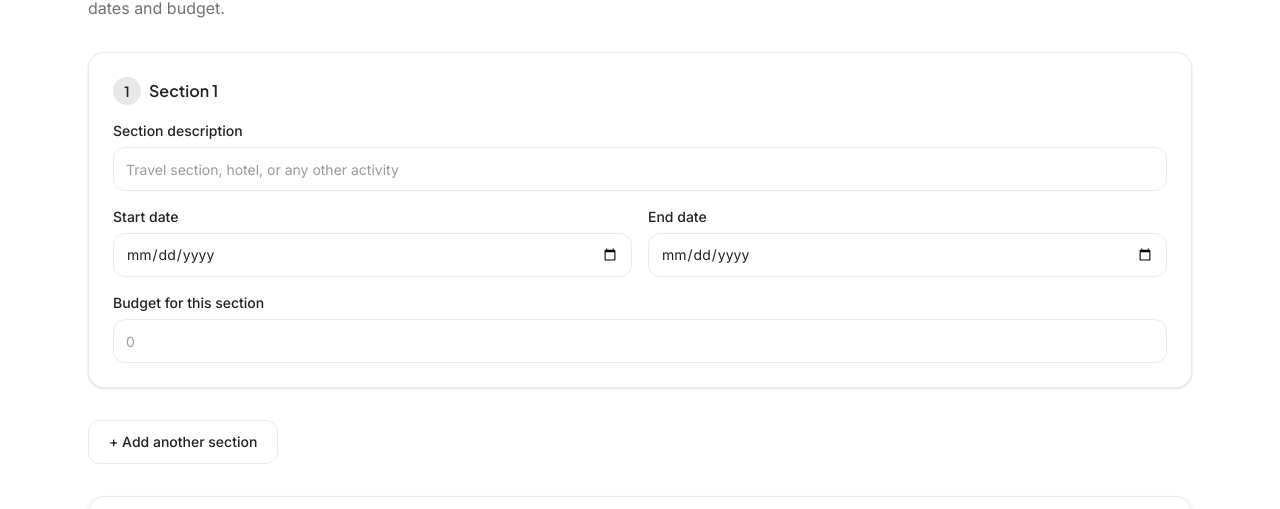
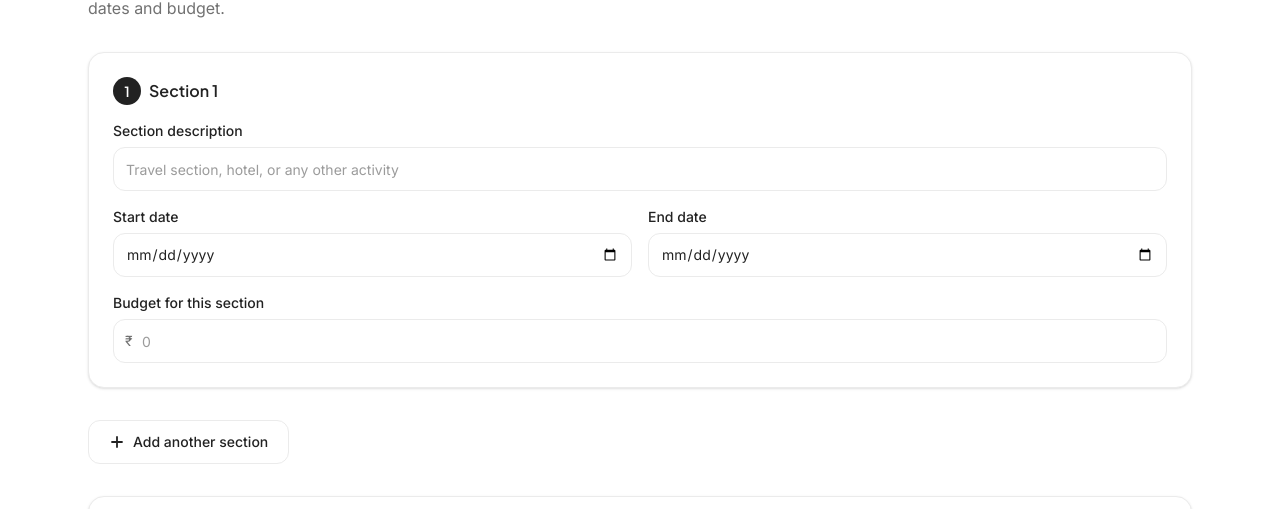
Before and after one commit to RajRathore1/odoo-ldce-hackathon-26, a Next.js app in the folder Frontend/: page /trips/new/itinerary in a window 1280 px wide. Shown: the part 173-682 px from the top of the page. Built offline with nearby package versions, Linux system fonts and the light colour scheme.

Commit message:
style: polish trip creation and itinerary screens

```diff
--- a/Frontend/src/app/(main)/trips/new/itinerary/page.tsx
+++ b/Frontend/src/app/(main)/trips/new/itinerary/page.tsx
@@ -83,7 +83,8 @@ export default function ItineraryBuilderPage() {
       </div>
 
       <Button type="button" variant="outline" onClick={addSection}>
-        + Add another section
+        <PlusIcon />
+        Add another section
       </Button>
 
       <div className="flex items-center justify-between rounded-2xl border border-border bg-surface p-5 shadow-sm sm:p-6">
@@ -101,3 +102,19 @@ export default function ItineraryBuilderPage() {
     </form>
   );
 }
+
+function PlusIcon() {
+  return (
+    <svg
+      viewBox="0 0 16 16"
+      fill="none"
+      stroke="currentColor"
+      strokeWidth="1.8"
+      strokeLinecap="round"
+      className="size-4"
+      aria-hidden
+    >
+      <path d="M8 3v10M3 8h10" />
+    </svg>
+  );
+}
--- a/Frontend/src/components/itinerary-section.tsx
+++ b/Frontend/src/components/itinerary-section.tsx
@@ -1,6 +1,7 @@
 "use client";
 
-import { Input } from "@/components/ui/field";
+import { Input, controlStyles } from "@/components/ui/field";
+import { cn } from "@/lib/cn";
 
 export type ItinerarySectionData = {
   id: string;
@@ -26,10 +27,10 @@ export function ItinerarySection({
   removable,
 }: ItinerarySectionProps) {
   return (
-    <div className="rounded-2xl border border-border bg-surface p-5 shadow-sm sm:p-6">
+    <div className="rounded-2xl border border-border bg-surface p-5 shadow-sm transition-shadow hover:shadow-md sm:p-6">
       <div className="mb-4 flex items-center justify-between">
         <span className="inline-flex items-center gap-2 font-heading text-base font-semibold">
-          <span className="flex size-7 items-center justify-center rounded-full bg-primary/10 text-sm text-primary">
+          <span className="flex size-7 items-center justify-center rounded-full bg-primary text-sm text-white">
             {index + 1}
           </span>
           Section {index + 1}
@@ -39,8 +40,9 @@ export function ItinerarySection({
           <button
             type="button"
             onClick={onRemove}
-            className="text-sm font-medium text-text-muted hover:text-danger"
+            className="inline-flex items-center gap-1.5 rounded-full px-2.5 py-1 text-sm font-medium text-text-muted transition-colors hover:bg-danger/10 hover:text-danger"
           >
+            <TrashIcon />
             Remove
           </button>
         )}
@@ -72,18 +74,44 @@ export function ItinerarySection({
           required
         />
 
-        <Input
-          label="Budget for this section"
+        <div className="space-y-1.5 sm:col-span-2">
+          <label className="block text-sm font-medium text-text">
+            Budget for this section
+          </label>
+          <div className="relative">
+            <span className="pointer-events-none absolute top-1/2 left-3 -translate-y-1/2 text-sm text-text-muted">
+              ₹
+            </span>
+            <input
               type="number"
               inputMode="decimal"
               min={0}
               placeholder="0"
               value={section.budget}
               onChange={(event) => onChange({ budget: event.target.value })}
-          wrapperClassName="sm:col-span-2"
+              className={cn(controlStyles, "h-11 pl-7")}
               required
             />
           </div>
         </div>
+      </div>
+    </div>
   );
 }
+
+function TrashIcon() {
+  return (
+    <svg
+      viewBox="0 0 20 20"
+      fill="none"
+      stroke="currentColor"
+      strokeWidth="1.6"
+      strokeLinecap="round"
+      strokeLinejoin="round"
+      className="size-3.5"
+      aria-hidden
+    >
+      <path d="M4 5.5h12M7.5 5.5V4a1 1 0 0 1 1-1h3a1 1 0 0 1 1 1v1.5M8.25 9v5M11.75 9v5M5.5 5.5 6 16a1 1 0 0 0 1 1h6a1 1 0 0 0 1-1l.5-10.5" />
+    </svg>
+  );
+}
--- a/Frontend/src/components/trip-details-form.tsx
+++ b/Frontend/src/components/trip-details-form.tsx
@@ -120,21 +120,27 @@ export function TripDetailsForm() {
           description="Tap to add places to visit or activities to perform — fine-tune each one in the next step."
         />
         <div className="flex flex-wrap gap-2">
-          {suggestions.map((suggestion) => (
+          {suggestions.map((suggestion) => {
+            const isAdded = added.has(suggestion.id);
+            return (
               <button
                 key={suggestion.id}
                 type="button"
-              onClick={() => toggleSuggestion(suggestion.id, suggestion.label)}
+                onClick={() =>
+                  toggleSuggestion(suggestion.id, suggestion.label)
+                }
                 className={cn(
-                "rounded-full border px-4 py-2 text-sm font-medium transition-colors",
-                added.has(suggestion.id)
-                  ? "border-primary bg-primary text-white"
-                  : "border-border bg-surface text-text hover:border-primary/30",
+                  "inline-flex items-center gap-1.5 rounded-full border px-4 py-2 text-sm font-medium transition-all active:scale-[0.97]",
+                  isAdded
+                    ? "border-primary bg-primary text-white shadow-sm"
+                    : "border-border bg-surface text-text hover:border-primary/30 hover:shadow-sm",
                 )}
               >
+                {isAdded && <CheckIcon />}
                 {suggestion.label}
               </button>
-          ))}
+            );
+          })}
         </div>
       </section>
 
@@ -149,9 +155,9 @@ export function TripDetailsForm() {
             {sections.map((section, index) => (
               <div
                 key={section.id}
-                className="flex items-center gap-3 rounded-xl border border-border bg-surface p-3"
+                className="flex items-center gap-3 rounded-xl border border-border bg-surface p-3 shadow-sm transition-shadow hover:shadow-md"
               >
-                <span className="flex size-8 shrink-0 items-center justify-center rounded-full bg-bg text-sm font-semibold text-text-muted">
+                <span className="flex size-8 shrink-0 items-center justify-center rounded-full bg-primary/10 text-sm font-semibold text-primary">
                   {index + 1}
                 </span>
                 <input
@@ -166,7 +172,7 @@ export function TripDetailsForm() {
                   type="button"
                   onClick={() => removeSection(section.id)}
                   aria-label="Remove section"
-                  className="shrink-0 text-text-muted hover:text-danger"
+                  className="flex size-7 shrink-0 items-center justify-center rounded-full text-text-muted transition-colors hover:bg-danger/10 hover:text-danger"
                 >
                   <CloseIcon />
                 </button>
@@ -186,7 +192,8 @@ export function TripDetailsForm() {
           className="mt-4"
           onClick={addBlankSection}
         >
-          + Add another section
+          <PlusIcon />
+          Add another section
         </Button>
       </section>
 
@@ -214,3 +221,36 @@ function CloseIcon() {
     </svg>
   );
 }
+
+function CheckIcon() {
+  return (
+    <svg
+      viewBox="0 0 16 16"
+      fill="none"
+      stroke="currentColor"
+      strokeWidth="2"
+      strokeLinecap="round"
+      strokeLinejoin="round"
+      className="size-3.5"
+      aria-hidden
+    >
+      <path d="M3 8.5 6 11.5 13 4.5" />
+    </svg>
+  );
+}
+
+function PlusIcon() {
+  return (
+    <svg
+      viewBox="0 0 16 16"
+      fill="none"
+      stroke="currentColor"
+      strokeWidth="1.8"
+      strokeLinecap="round"
+      className="size-4"
+      aria-hidden
+    >
+      <path d="M8 3v10M3 8h10" />
+    </svg>
+  );
+}
```
Lines whose indentation alone changed are shown as unchanged.
